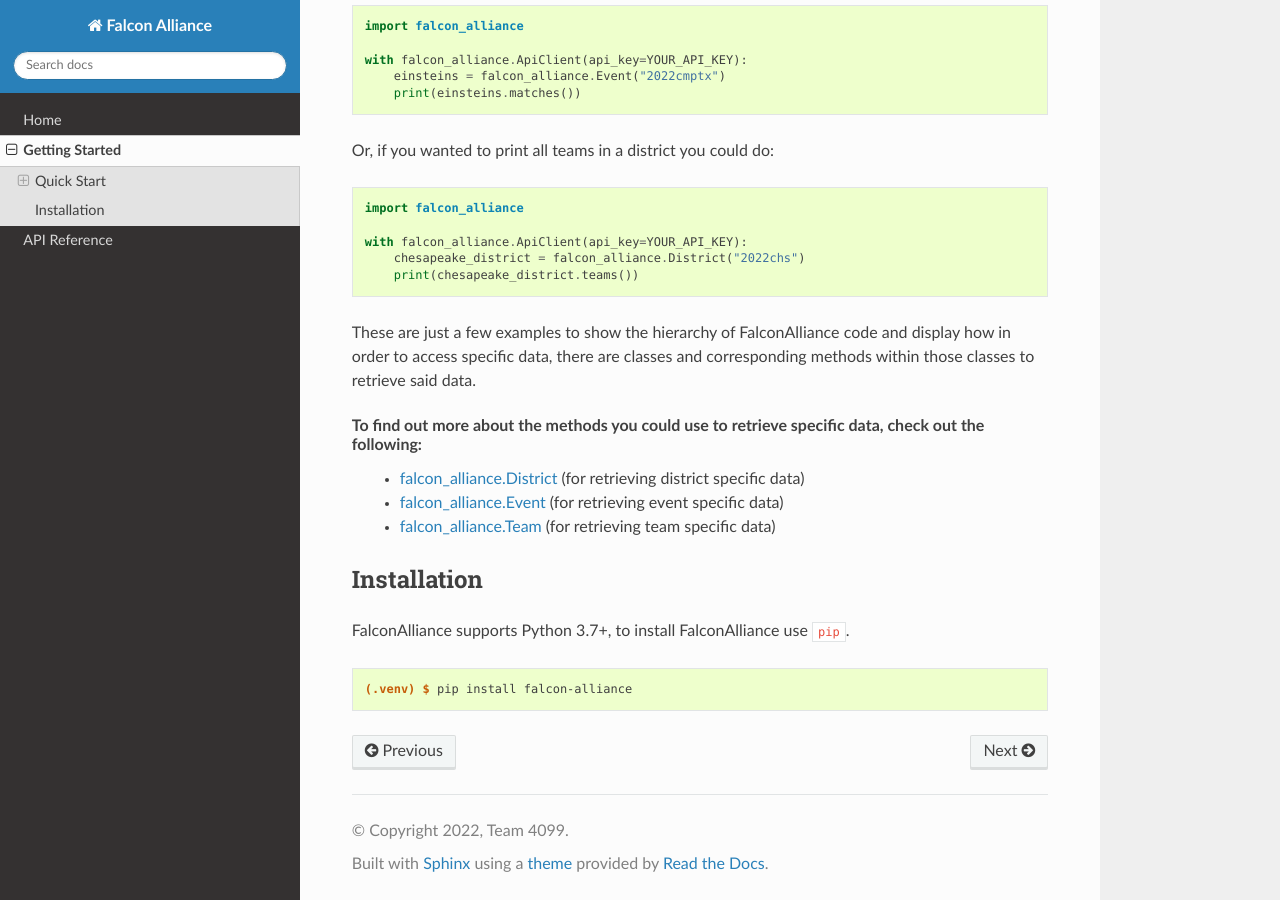
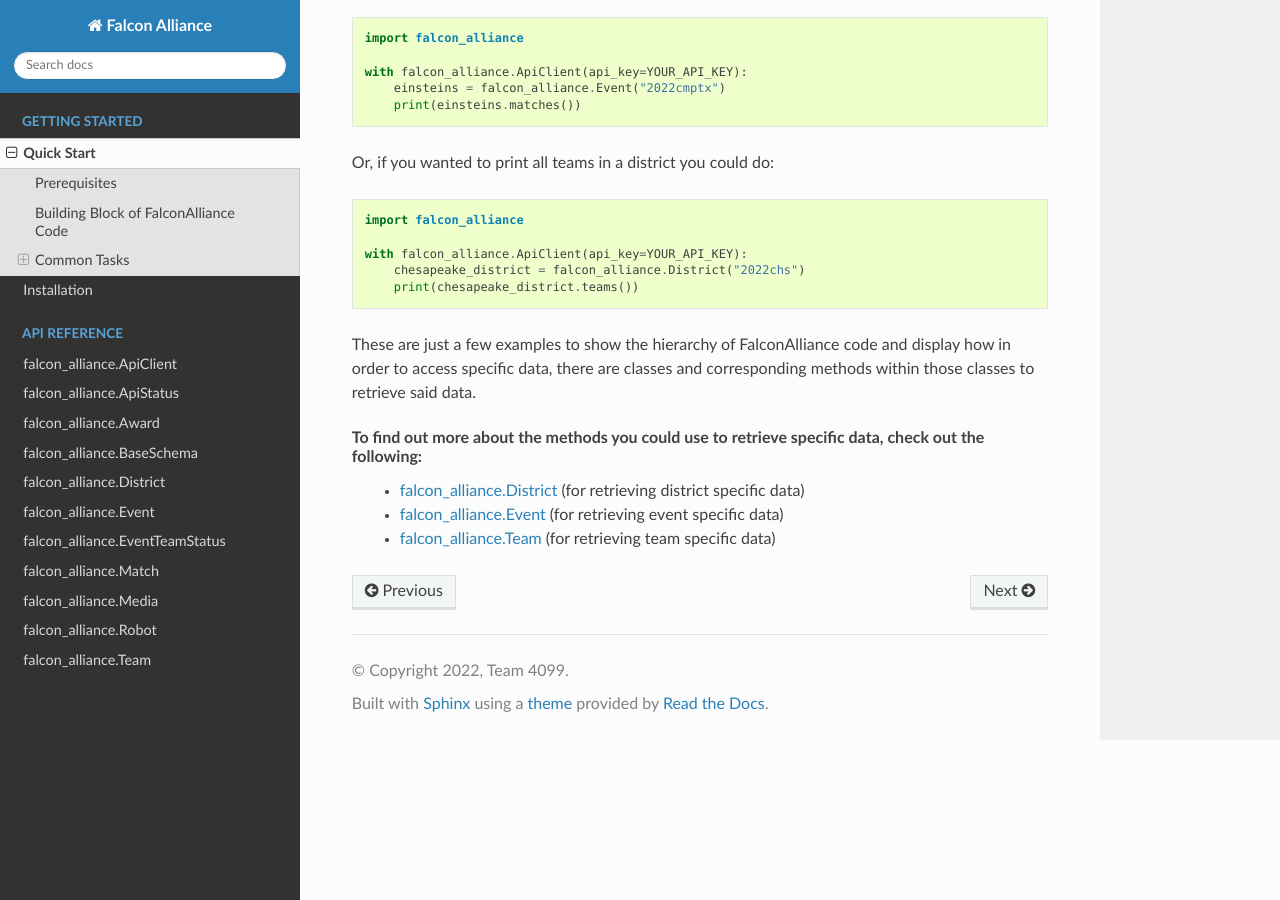
Before and after one commit to team4099/FalconAlliance, a Sphinx documentation site: the page built from docs/getting_started/quick_start.rst, in a window 1280 px wide and 900 px high, scrolled down 1660 px. Built offline with Sphinx 7.4.7 and the Read the Docs theme 2.0.0, drawn with Linux system fonts in a browser that asks for light colours; some of the changed text lies outside the part shown.

Commit message:
restructure docs

```diff
--- a/docs/getting_started.rst
+++ b/docs/getting_started/quick_start.rst
@@ -14,7 +11,7 @@ Prerequisites
 
 
 Building Block of FalconAlliance Code
-^^^^^^^^^^^^^^^^^^^^^^^^^^^^^^^^^^^^^
+-------------------------------------
 
 When accessing data from TBA (The Blue Alliance)'s API, all code regardless of whether or not you request to one of the base endpoints must include the following code to start off with:
 
@@ -41,9 +38,11 @@ The purpose of the ``with`` block here is to close the client session used for s
 .. _installation:
 
 Common Tasks
-^^^^^^^^^^^^
+------------
 
-**Accessing Specific Data**
+Accessing Specific Data
+^^^^^^^^^^^^^^^^^^^^^^^
+
 In the event that you want to access specific data, such as data pertaining to a team, event or district, you can use the corresponding classes' methods to do so.
 
 For example, if you wanted to print a team's matches during a year, you could do:
@@ -83,12 +82,3 @@ To find out more about the methods you could use to retrieve specific data, chec
    - :ref:`falcon_alliance.District` (for retrieving district specific data)
    - :ref:`falcon_alliance.Event` (for retrieving event specific data)
    - :ref:`falcon_alliance.Team` (for retrieving team specific data)
-
-Installation
-------------
-
-FalconAlliance supports Python 3.7+, to install FalconAlliance use ``pip``.
-
-.. code-block:: console
-
-   (.venv) $ pip install falcon-alliance
```
Also changed, not shown: other parts of docs/getting_started/quick_start.rst (+2 -5 lines), docs/getting_started/installation.rst (added, +8 -0 lines), docs/index.rst (+20 -4 lines), docs/reference.rst (deleted, +0 -16 lines).
